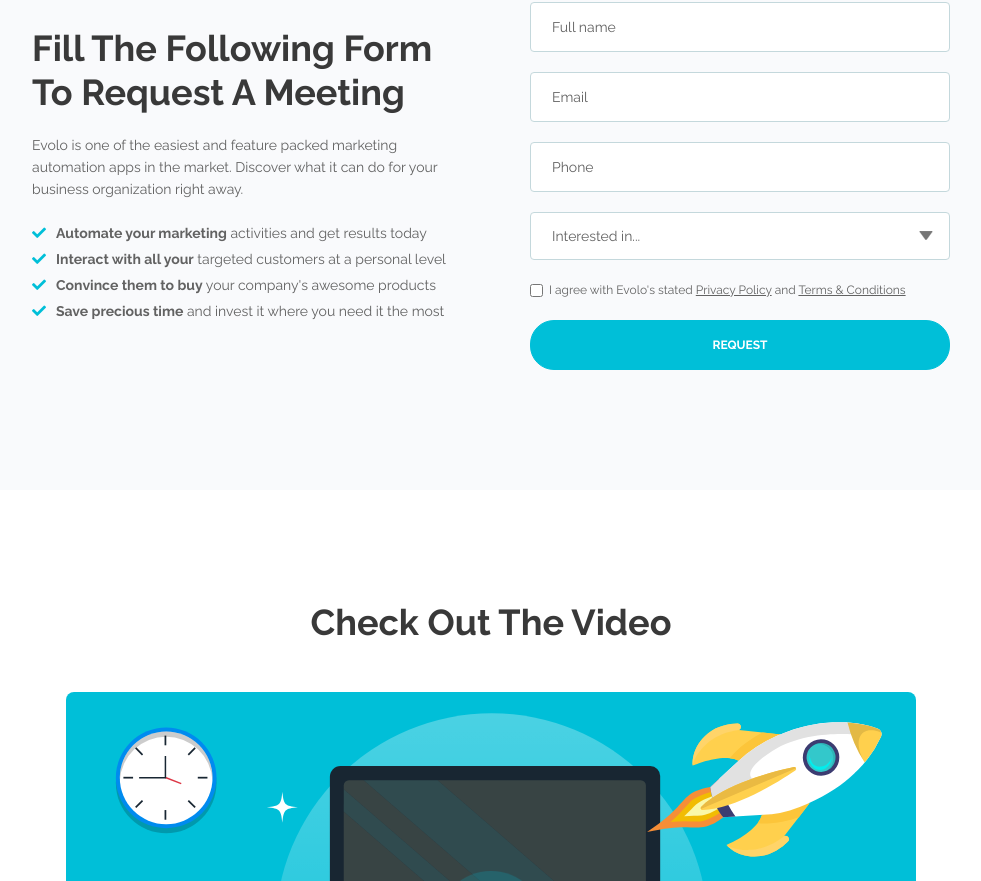
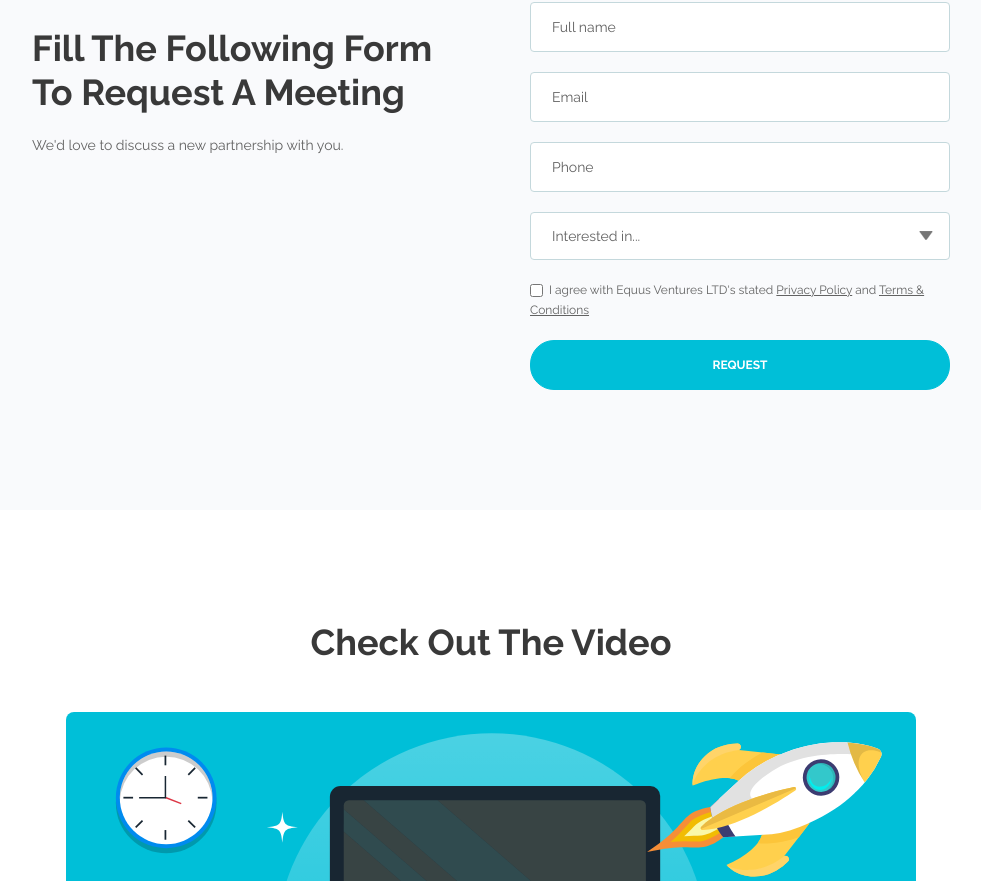
Before and after one commit to TRL242/equus_ventures, a plain HTML site: page web/index.html in a window 1280 px wide. Shown: the part 2900-3781 px from the top of the page, without its empty margins (149-1130 px from the left). Drawn offline with Linux system fonts and the light colour scheme.

Commit message:
Form improvment

```diff
--- a/web/index.html
+++ b/web/index.html
@@ -383,25 +383,8 @@
                 <div class="col-lg-6">
                     <div class="text-container">
                         <h2>Fill The Following Form To Request A Meeting</h2>
-                        <p>Evolo is one of the easiest and feature packed marketing automation apps in the market. Discover what it can do for your business organization right away.</p>
-                        <ul class="list-unstyled li-space-lg">
-                            <li class="media">
-                                <i class="fas fa-check"></i>
-                                <div class="media-body"><strong class="blue">Automate your marketing</strong> activities and get results today</div>
-                            </li>
-                            <li class="media">
-                                <i class="fas fa-check"></i>
-                                <div class="media-body"><strong class="blue">Interact with all your</strong> targeted customers at a personal level</div>
-                            </li>
-                            <li class="media">
-                                <i class="fas fa-check"></i>
-                                <div class="media-body"><strong class="blue">Convince them to buy</strong> your company's awesome products</div>
-                            </li>
-                            <li class="media">
-                                <i class="fas fa-check"></i>
-                                <div class="media-body"><strong class="blue">Save precious time</strong> and invest it where you need it the most</div>
-                            </li>
-                        </ul>
+                        <p>We'd love to discuss a new partnership with you.</p>
+
                     </div> <!-- end of text-container -->
                 </div> <!-- end of col -->
                 <div class="col-lg-6">
@@ -427,14 +410,14 @@
                             <div class="form-group">
                                 <select class="form-control-select" id="rselect" required>
                                     <option class="select-option" value="" disabled selected>Interested in...</option>
-                                    <option class="select-option" value="Personal Loan">Starter</option>
-                                    <option class="select-option" value="Car Loan">Medium</option>
-                                    <option class="select-option" value="House Loan">Complete</option>
+                                    <option class="select-option" value="Personal Loan">Angel Funding</option>
+                                    <option class="select-option" value="Car Loan">Advisory Service</option>
+                                    <option class="select-option" value="House Loan">Careers</option>
                                 </select>
                                 <div class="help-block with-errors"></div>
                             </div>
                             <div class="form-group checkbox">
-                                <input type="checkbox" id="rterms" value="Agreed-to-Terms" name="rterms" required>I agree with Evolo's stated <a href="privacy-policy.html">Privacy Policy</a> and <a href="terms-conditions.html">Terms & Conditions</a>
+                                <input type="checkbox" id="rterms" value="Agreed-to-Terms" name="rterms" required>I agree with Equus Ventures LTD's stated <a href="privacy-policy.html">Privacy Policy</a> and <a href="terms-conditions.html">Terms & Conditions</a>
                                 <div class="help-block with-errors"></div>
                             </div>
                             <div class="form-group">
```
